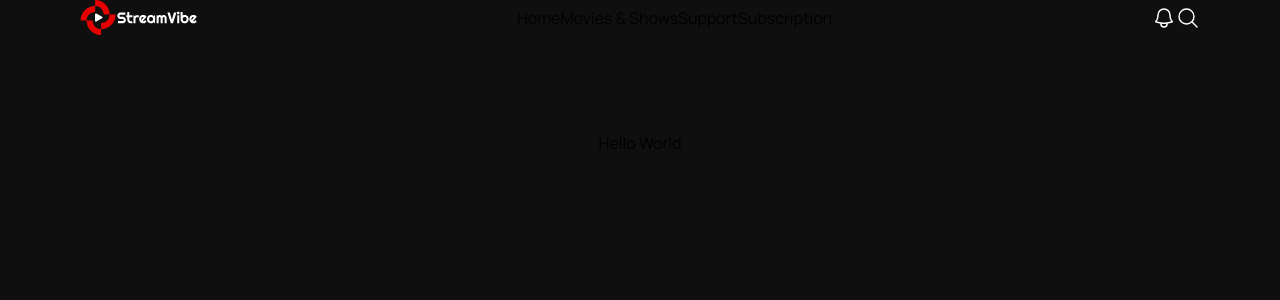
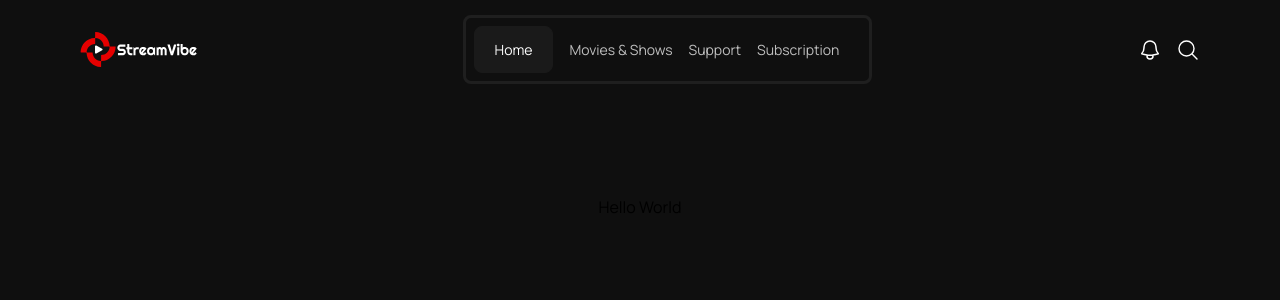
Before and after one commit to Makay131/stream-vibe, a Next.js app: page / in a window 1280 px wide. Shown: the top 300 px of the page. Built offline with nearby package versions, Linux system fonts and the light colour scheme.

Commit message:
more on navbar styiling

```diff
--- a/src/components/header/header.tsx
+++ b/src/components/header/header.tsx
@@ -4,12 +4,12 @@ import NavLinks from "./navbar/navbar";
 
 export default function Header() {
   return (
-    <header className="flex justify-between items-center">
+    <header className="flex justify-between items-center py-[15px] 2xl:py-[18px] bg-transparent">
       <Logo />
       <NavLinks />
-      <span className="flex items-center">
-        <DynamicIcon svgName="bell" twClass="w-6 h-6 cursor-pointer" />
-        <DynamicIcon svgName="search" twClass="w-6 h-6" />
+      <span className="flex items-center gap-3.5 2xl:gap-7">
+        <DynamicIcon svgName="bell" twClass="w-6 h-6 2xl:w-[34px] 2xl:h-[34px] cursor-pointer" />
+        <DynamicIcon svgName="search" twClass="w-6 h-6 2xl:w-[34px] 2xl:h-[34px] cursor-pointer" />
       </span>
     </header>
   )
--- a/src/components/header/navbar/navbar.tsx
+++ b/src/components/header/navbar/navbar.tsx
@@ -1,12 +1,16 @@
+"use client";
+
 import headerConfig from "@/configs/header/headerConfig.json";
 import Link from "next/link";
+import { usePathname } from "next/navigation";
 export default function NavLinks() {
     const { navLinks } = headerConfig;
+    const pathname = usePathname();
     return (
-            <ul className="flex items-center">
+            <ul className="flex items-center bg-vibe-black-06 rounded-lg border-[3px] 2xl:border-4 py-2 2xl:py-2.5 pl-2 2xl:pl-2.5 pr-[30px] 2xl:pr-10 border-vibe-black-12 gap-4 2xl:gap-[30px]">
                 {navLinks.map(link => (
                     <Link key={link.key} href={link.path}>
-                        <li >{link.name}</li>
+                        <li className={`text-vibe-grey-75 text-sm 2xl:text-lg font-normal leading-[21px] 2xl:leading-[27px] hover:text-vibe-white duration-300 ${pathname === link.path ? 'py-3 2xl:py-[14px] px-5 2xl:px-6 rounded-lg bg-vibe-black-10 border border-vibe-black-10 text-vibe-white font-medium' : ''}`}>{link.name}</li>
                     </Link>
                 ))}
             </ul>
```
